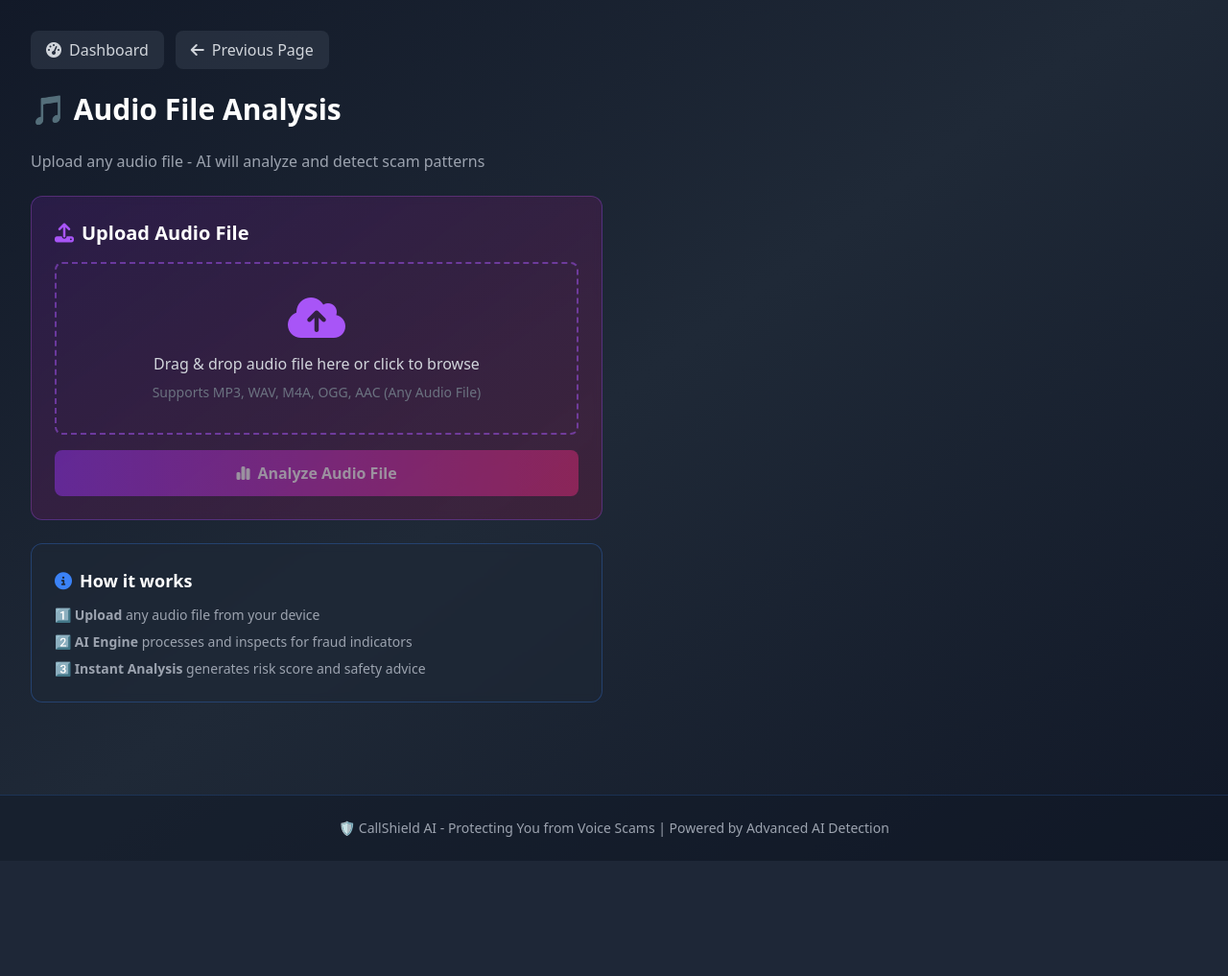
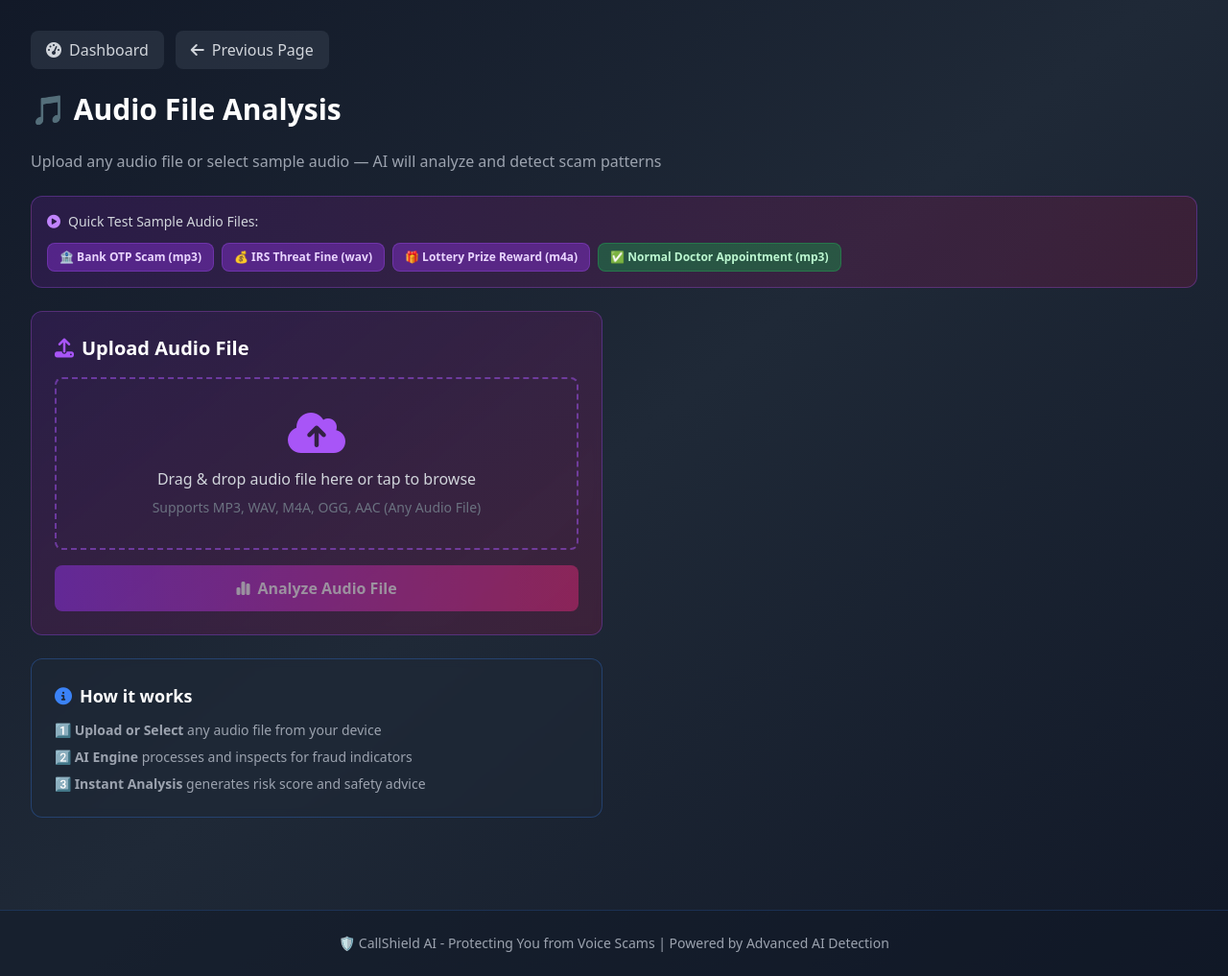
Before and after one commit to manav3009/scam-audio-detection, a Flask app: page /modules/recorded in a window 1280 px wide. Shown: the part 65-1082 px from the top of the page at 96% size. Before the commit the page ends 962 px from the top, so only its background shows below. Run offline with Flask 3, Linux system fonts and the light colour scheme; the visitor is signed in with stand-in values (Sample User, id 1); some libraries are stand-ins or nearby versions.

Commit message:
Add preset sample audio buttons and native file chooser trigger for Audio Analysis module

```diff
--- a/templates/modules/recorded.html
+++ b/templates/modules/recorded.html
@@ -16,7 +16,25 @@
     </div>
 
     <h1 class="text-3xl font-bold text-white">🎵 Audio File Analysis</h1>
-    <p class="text-gray-400">Upload any audio file - AI will analyze and detect scam patterns</p>
+    <p class="text-gray-400">Upload any audio file or select sample audio — AI will analyze and detect scam patterns</p>
+
+    <div class="bg-gradient-to-r from-purple-900/30 to-pink-900/30 rounded-xl p-4 border border-purple-500/30 space-y-3">
+        <p class="text-sm text-gray-300"><i class="fas fa-play-circle mr-2 text-purple-400"></i>Quick Test Sample Audio Files:</p>
+        <div class="flex flex-wrap gap-2">
+            <button onclick="testPresetAudio('bank_otp_scam_call.mp3')" class="px-3 py-1.5 bg-purple-600/40 hover:bg-purple-600/70 text-purple-200 rounded-lg text-xs font-semibold transition border border-purple-500/30">
+                🏦 Bank OTP Scam (mp3)
+            </button>
+            <button onclick="testPresetAudio('irs_police_tax_fine.wav')" class="px-3 py-1.5 bg-purple-600/40 hover:bg-purple-600/70 text-purple-200 rounded-lg text-xs font-semibold transition border border-purple-500/30">
+                💰 IRS Threat Fine (wav)
+            </button>
+            <button onclick="testPresetAudio('lottery_winner_prize.m4a')" class="px-3 py-1.5 bg-purple-600/40 hover:bg-purple-600/70 text-purple-200 rounded-lg text-xs font-semibold transition border border-purple-500/30">
+                🎁 Lottery Prize Reward (m4a)
+            </button>
+            <button onclick="testPresetAudio('legitimate_hospital_call.mp3')" class="px-3 py-1.5 bg-green-600/40 hover:bg-green-600/70 text-green-200 rounded-lg text-xs font-semibold transition border border-green-500/30">
+                ✅ Normal Doctor Appointment (mp3)
+            </button>
+        </div>
+    </div>
 
     <div class="grid lg:grid-cols-2 gap-6">
         <div class="space-y-6">
@@ -27,7 +45,7 @@
 
                 <div id="dropZone" class="border-2 border-dashed border-purple-500/50 rounded-lg p-8 text-center hover:border-purple-500 hover:bg-purple-500/10 transition-all cursor-pointer">
                     <i class="fas fa-cloud-upload-alt text-5xl text-purple-500 mb-3"></i>
-                    <p class="text-gray-300">Drag & drop audio file here or click to browse</p>
+                    <p class="text-gray-300">Drag & drop audio file here or tap to browse</p>
                     <p class="text-gray-500 text-sm mt-2">Supports MP3, WAV, M4A, OGG, AAC (Any Audio File)</p>
                     <input type="file" id="audioFile" accept="audio/*,.mp3,.wav,.m4a,.ogg,.mpeg,.aac" class="hidden">
                 </div>
@@ -57,7 +75,7 @@
                     <i class="fas fa-info-circle mr-2 text-blue-500"></i>How it works
                 </h2>
                 <div class="space-y-2 text-sm text-gray-400">
-                    <p>1️⃣ <strong>Upload</strong> any audio file from your device</p>
+                    <p>1️⃣ <strong>Upload or Select</strong> any audio file from your device</p>
                     <p>2️⃣ <strong>AI Engine</strong> processes and inspects for fraud indicators</p>
                     <p>3️⃣ <strong>Instant Analysis</strong> generates risk score and safety advice</p>
                 </div>
@@ -93,7 +111,11 @@ const clearFileBtn = document.getElementById('clearFileBtn');
 
 let selectedFile = null;
 
-dropZone.addEventListener('click', () => audioInput.click());
+function triggerFilePick() {
+    audioInput.click();
+}
+
+dropZone.addEventListener('click', triggerFilePick);
 dropZone.addEventListener('dragover', (e) => {
     e.preventDefault();
     dropZone.classList.add('border-purple-500', 'bg-purple-500/20');
@@ -111,7 +133,7 @@ dropZone.addEventListener('drop', (e) => {
 });
 
 audioInput.addEventListener('change', (e) => {
-    if (e.target.files[0]) {
+    if (e.target.files && e.target.files[0]) {
         handleFileSelect(e.target.files[0]);
     }
 });
@@ -126,25 +148,36 @@ function handleFileSelect(file) {
         <i class="fas fa-check-circle text-5xl text-green-500 mb-3"></i>
         <p class="text-gray-300">File selected: ${file.name}</p>
         <p class="text-gray-500 text-sm mt-2">${(file.size / 1024 / 1024).toFixed(2)} MB</p>
-        <p class="text-gray-600 text-xs mt-2">Click to change file</p>
+        <p class="text-gray-600 text-xs mt-2">Tap to change file</p>
     `;
 
     analyzeUploadBtn.disabled = false;
 }
 
-clearFileBtn.addEventListener('click', () => {
+clearFileBtn.addEventListener('click', (e) => {
+    e.stopPropagation();
     selectedFile = null;
     selectedFileInfo.classList.add('hidden');
     analyzeUploadBtn.disabled = true;
     audioInput.value = '';
     dropZone.innerHTML = `
         <i class="fas fa-cloud-upload-alt text-5xl text-purple-500 mb-3"></i>
-        <p class="text-gray-300">Drag & drop audio file here or click to browse</p>
+        <p class="text-gray-300">Drag & drop audio file here or tap to browse</p>
         <p class="text-gray-500 text-sm mt-2">Supports MP3, WAV, M4A, OGG, AAC</p>
     `;
 });
 
-analyzeUploadBtn.addEventListener('click', async () => {
+function testPresetAudio(presetName) {
+    // Create a dummy file object for preset testing
+    const dummyBlob = new Blob(["preset audio data"], { type: 'audio/mp3' });
+    const dummyFile = new File([dummyBlob], presetName, { type: 'audio/mp3' });
+    handleFileSelect(dummyFile);
+    analyzeAudioFile();
+}
+
+analyzeUploadBtn.addEventListener('click', analyzeAudioFile);
+
+async function analyzeAudioFile() {
     if (!selectedFile) return;
 
     const loadingOverlay = document.getElementById('loadingOverlay');
@@ -180,7 +213,7 @@ analyzeUploadBtn.addEventListener('click', async () => {
         loadingOverlay.classList.add('hidden');
         loadingOverlay.classList.remove('flex');
     }
-});
+}
 
 function displayResults(report) {
     const resultsSection = document.getElementById('resultsSection');
```
